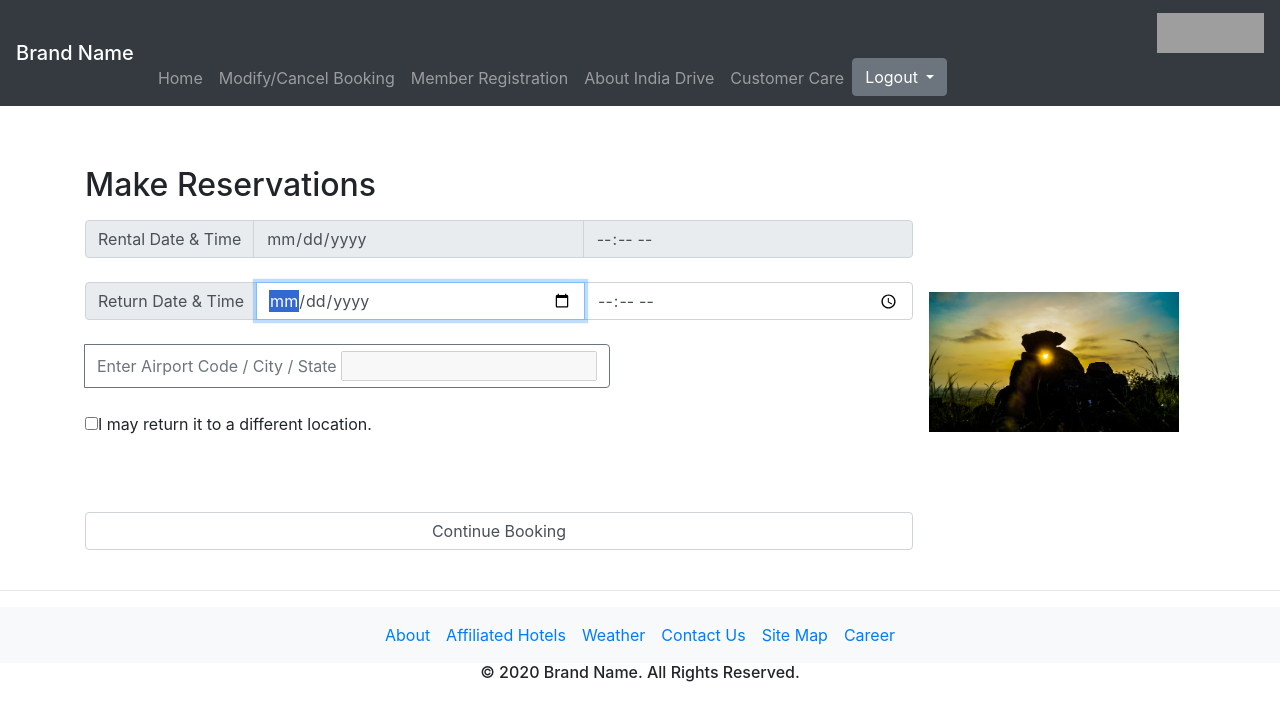
After one commit to nisargshah96/FLEMAN-PROTOTYPE, a PHP site: page /booking.php in a window 1280 px wide. The commit adds this page. Shown: the top 721 px of the page. Run offline with PHP 8.4, Linux system fonts and the light colour scheme; grey boxes are pictures that could not be loaded.

Commit message:
Updated files with latest data.

```diff
--- a/php/about.php
+++ b/php/about.php
@@ -4,7 +4,7 @@
 		<meta charset="utf-8">
     	<meta name="viewport" content="width=device-width, initial-scale=1, shrink-to-fit=no">
     	<link rel="stylesheet" href="https://stackpath.bootstrapcdn.com/bootstrap/4.4.1/css/bootstrap.min.css" integrity="sha384-Vkoo8x4CGsO3+Hhxv8T/Q5PaXtkKtu6ug5TOeNV6gBiFeWPGFN9MuhOf23Q9Ifjh" crossorigin="anonymous">
-		<title>Home</title>
+		<title>About</title>
 		<link rel="stylesheet" href="../css/navpad.css"/>
 	</head>
 	<body>
--- a/php/addon.php
+++ b/php/addon.php
@@ -4,7 +4,7 @@
 		<meta charset="utf-8">
     	<meta name="viewport" content="width=device-width, initial-scale=1, shrink-to-fit=no">
     	<link rel="stylesheet" href="https://stackpath.bootstrapcdn.com/bootstrap/4.4.1/css/bootstrap.min.css" integrity="sha384-Vkoo8x4CGsO3+Hhxv8T/Q5PaXtkKtu6ug5TOeNV6gBiFeWPGFN9MuhOf23Q9Ifjh" crossorigin="anonymous">
-		<title>Select Vehicle</title>
+		<title>Add-Ons</title>
 		<link rel="stylesheet" href="../css/navpad.css"/>
 	</head>
 	<body>
--- /dev/null
+++ b/php/booking.php
@@ -0,0 +1,72 @@
+<!DOCTYPE html>
+<html>
+	<head>
+		<meta charset="utf-8">
+    	<meta name="viewport" content="width=device-width, initial-scale=1, shrink-to-fit=no">
+    	<link rel="stylesheet" href="https://stackpath.bootstrapcdn.com/bootstrap/4.4.1/css/bootstrap.min.css" integrity="sha384-Vkoo8x4CGsO3+Hhxv8T/Q5PaXtkKtu6ug5TOeNV6gBiFeWPGFN9MuhOf23Q9Ifjh" crossorigin="anonymous">
+		<script type="text/javascript" src="../script/return location.js"></script>
+		<title>Booking</title>
+		<link rel="stylesheet" href="../css/navpad.css"/>
+	</head>
+	<body>
+		<?php
+			require("../html/navbarafterlogin.html");
+		?>
+		<div class="media container">
+  			<div class="media-body">
+			<form method="POST" action="selectloc.php">
+			    <p>
+			    	<h2>Make Reservations</h2>
+			    </p>
+			    <div class="input-group">
+						<div class="input-group-prepend">
+						    <span class="input-group-text">Rental Date & Time</span>
+						</div>
+					  	<input type="Date" class="form-control" disabled>
+					  	<input type="Time" class="form-control" disabled>
+				</div><br>
+				<div class="input-group">
+						<div class="input-group-prepend">
+						    <span class="input-group-text">Return Date & Time</span>
+						</div>
+					  	<input type="Date" class="form-control" autofocus>
+					  	<input type="Time" class="form-control">
+				</div><br>
+				<div class="input-group">
+				  	<div class="input-group-append">
+				    	<button class="btn btn-outline-secondary" type="button" aria-haspopup="true" aria-expanded="false">Enter Airport Code / City / State
+				    	<input list="airport-code" name="airport-code" disabled>
+				      			<datalist id="airport-code">
+				      				<option value="101">Pune, Maharashtra</option>
+				      				<option value="102">Delhi, Delhi</option>
+				      				<option value="103">Mumbai, Maharashtra</option>
+				      				<option value="104">Bengluru, Karnataka</option>
+				      			</datalist></button>
+				  	</div>
+				</div><br>
+				<input type="checkbox" name="return-loc" onchange="returnloc()" value="return-loc"/><label>I may return it to a different location.</label>
+				<div class="input-group" id="pass" style="visibility:hidden">
+				<div class="input-group-prepend">
+					<button class="btn btn-outline-secondary" type="button" aria-haspopup="true" aria-expanded="false">Enter Airport Code / City / State
+					<input list="airport-code" name="airport-code">
+					<datalist id="airport-code">
+			  			<option value="101">Pune, Maharashtra</option>
+			  			<option value="102">Delhi, Delhi</option>
+			 			<option value="103">Mumbai, Maharashtra</option>
+			 			<option value="104">Bengluru, Karnataka</option>
+		  			</datalist>
+	  				</button>
+					  </div>
+				</div><br>
+				<div class="input-group">
+					<input type="submit" name="submit" value="Continue Booking" class="form-control">
+				</div><br>
+			</form>
+		</div>
+			<img src="../images/image1.jpg" width="250" class="align-self-center mr-3 ml-3" alt="...">
+		</div>
+		<?php
+			require("../html/footer.html");
+		?>
+	</body>
+</html>
--- a/php/cnfbooking.php
+++ b/php/cnfbooking.php
@@ -4,7 +4,7 @@
 		<meta charset="utf-8">
     	<meta name="viewport" content="width=device-width, initial-scale=1, shrink-to-fit=no">
     	<link rel="stylesheet" href="https://stackpath.bootstrapcdn.com/bootstrap/4.4.1/css/bootstrap.min.css" integrity="sha384-Vkoo8x4CGsO3+Hhxv8T/Q5PaXtkKtu6ug5TOeNV6gBiFeWPGFN9MuhOf23Q9Ifjh" crossorigin="anonymous">
-		<title>Select Vehicle</title>
+		<title>Confirm Booking</title>
 		<link rel="stylesheet" href="../css/navpad.css"/>
 	</head>
 	<body>
--- a/php/customercare.php
+++ b/php/customercare.php
@@ -4,7 +4,7 @@
     	<meta name="viewport" content="width=device-width, initial-scale=1, shrink-to-fit=no">
     	<link rel="stylesheet" href="https://stackpath.bootstrapcdn.com/bootstrap/4.4.1/css/bootstrap.min.css" integrity="sha384-Vkoo8x4CGsO3+Hhxv8T/Q5PaXtkKtu6ug5TOeNV6gBiFeWPGFN9MuhOf23Q9Ifjh" crossorigin="anonymous">
 		<script type="text/javascript" src="../script/return location.js"></script>
-		<title>Home</title>
+		<title>Customer Care</title>
 		<link rel="stylesheet" href="../css/navpad.css"/>
 	</head>
 	<body>
--- a/php/handover.php
+++ b/php/handover.php
@@ -4,7 +4,7 @@
 		<meta charset="utf-8">
     	<meta name="viewport" content="width=device-width, initial-scale=1, shrink-to-fit=no">
     	<link rel="stylesheet" href="https://stackpath.bootstrapcdn.com/bootstrap/4.4.1/css/bootstrap.min.css" integrity="sha384-Vkoo8x4CGsO3+Hhxv8T/Q5PaXtkKtu6ug5TOeNV6gBiFeWPGFN9MuhOf23Q9Ifjh" crossorigin="anonymous">
-		<title>Home</title>
+		<title>Handover</title>
 		<link rel="stylesheet" href="../css/navpad.css"/>
 	</head>
 	<body>
--- a/php/login.php
+++ b/php/login.php
@@ -9,7 +9,7 @@
 		<meta charset="utf-8">
     	<meta name="viewport" content="width=device-width, initial-scale=1, shrink-to-fit=no">
     	<link rel="stylesheet" href="https://stackpath.bootstrapcdn.com/bootstrap/4.4.1/css/bootstrap.min.css" integrity="sha384-Vkoo8x4CGsO3+Hhxv8T/Q5PaXtkKtu6ug5TOeNV6gBiFeWPGFN9MuhOf23Q9Ifjh" crossorigin="anonymous">
-		<title>Home</title>
+		<title>Login</title>
 		<link rel="stylesheet" href="../css/navpad.css"/>
 	</head>
 	<body>
--- a/php/loginsuccess.php
+++ b/php/loginsuccess.php
@@ -4,7 +4,7 @@
 		<meta charset="utf-8">
     	<meta name="viewport" content="width=device-width, initial-scale=1, shrink-to-fit=no">
     	<link rel="stylesheet" href="https://stackpath.bootstrapcdn.com/bootstrap/4.4.1/css/bootstrap.min.css" integrity="sha384-Vkoo8x4CGsO3+Hhxv8T/Q5PaXtkKtu6ug5TOeNV6gBiFeWPGFN9MuhOf23Q9Ifjh" crossorigin="anonymous">
-		<title>Home</title>
+		<title>Login Success</title>
 		<link rel="stylesheet" href="../css/navpad.css"/>
 	</head>
 	<body>
--- a/php/membership.php
+++ b/php/membership.php
@@ -4,7 +4,7 @@
     <meta charset="UTF-8">
     <meta name="viewport" content="width=device-width, initial-scale=1.0", shrink-to-fit="no" >
     <link rel="stylesheet" href="https://stackpath.bootstrapcdn.com/bootstrap/4.4.1/css/bootstrap.min.css" integrity="sha384-Vkoo8x4CGsO3+Hhxv8T/Q5PaXtkKtu6ug5TOeNV6gBiFeWPGFN9MuhOf23Q9Ifjh" crossorigin="anonymous">
-    <title>Document</title>
+    <title>Member Registeration</title>
     <link rel="stylesheet" href="../css/navpad.css"/>
 </head>
 <body>
--- a/php/modify-cancel.php
+++ b/php/modify-cancel.php
@@ -4,7 +4,7 @@
 		<meta charset="utf-8">
     	<meta name="viewport" content="width=device-width, initial-scale=1, shrink-to-fit=no">
     	<link rel="stylesheet" href="https://stackpath.bootstrapcdn.com/bootstrap/4.4.1/css/bootstrap.min.css" integrity="sha384-Vkoo8x4CGsO3+Hhxv8T/Q5PaXtkKtu6ug5TOeNV6gBiFeWPGFN9MuhOf23Q9Ifjh" crossorigin="anonymous">
-		<title>Home</title>
+		<title>Modify/Cancel Bookings</title>
 		<link rel="stylesheet" href="../css/navpad.css"/>
 	</head>
 	<body>
--- a/php/return.php
+++ b/php/return.php
@@ -4,7 +4,7 @@
 		<meta charset="utf-8">
     	<meta name="viewport" content="width=device-width, initial-scale=1, shrink-to-fit=no">
     	<link rel="stylesheet" href="https://stackpath.bootstrapcdn.com/bootstrap/4.4.1/css/bootstrap.min.css" integrity="sha384-Vkoo8x4CGsO3+Hhxv8T/Q5PaXtkKtu6ug5TOeNV6gBiFeWPGFN9MuhOf23Q9Ifjh" crossorigin="anonymous">
-		<title>Home</title>
+		<title>Return Vehicle/title>
 		<link rel="stylesheet" href="../css/navpad.css"/>
 	</head>
 	<body>
--- a/php/thankyou.php
+++ b/php/thankyou.php
@@ -4,7 +4,7 @@
 		<meta charset="utf-8">
     	<meta name="viewport" content="width=device-width, initial-scale=1, shrink-to-fit=no">
     	<link rel="stylesheet" href="https://stackpath.bootstrapcdn.com/bootstrap/4.4.1/css/bootstrap.min.css" integrity="sha384-Vkoo8x4CGsO3+Hhxv8T/Q5PaXtkKtu6ug5TOeNV6gBiFeWPGFN9MuhOf23Q9Ifjh" crossorigin="anonymous">
-		<title>Select Vehicle</title>
+		<title>Thank You!</title>
 		<link rel="stylesheet" href="../css/navpad.css"/>
 	</head>
 	<body>
```
Also changed, not shown: php/cancellation.php (added, +30 -0 lines).
